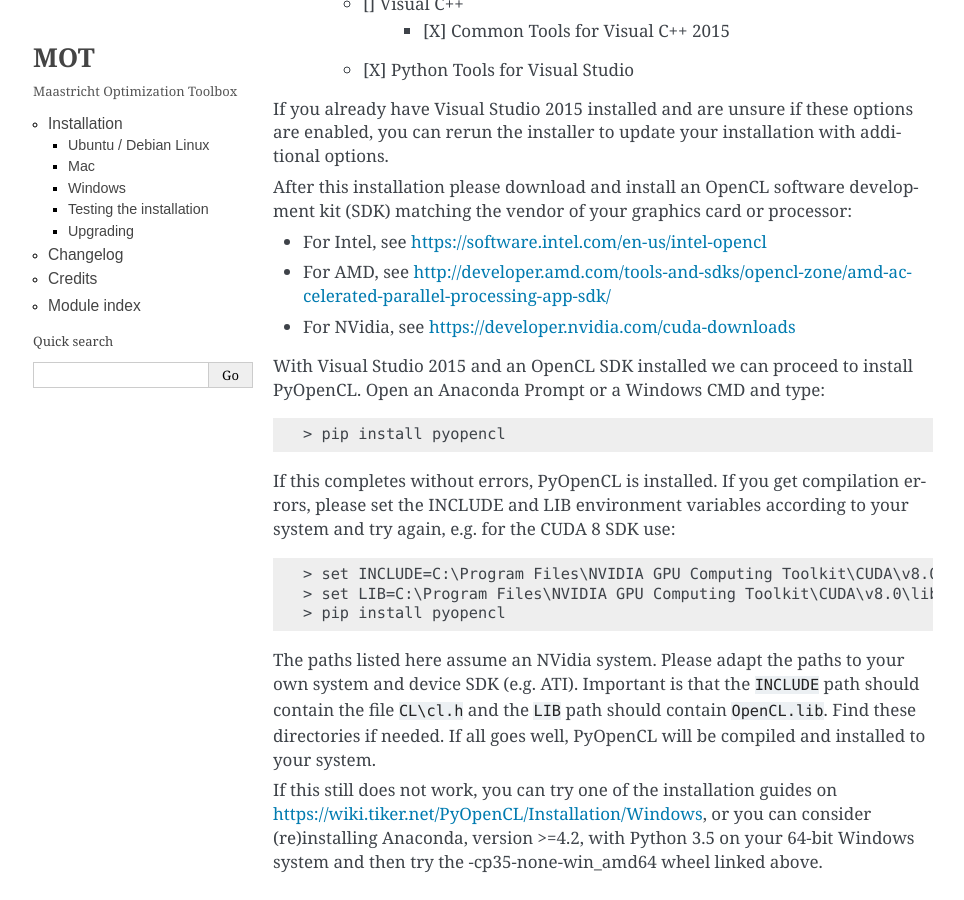
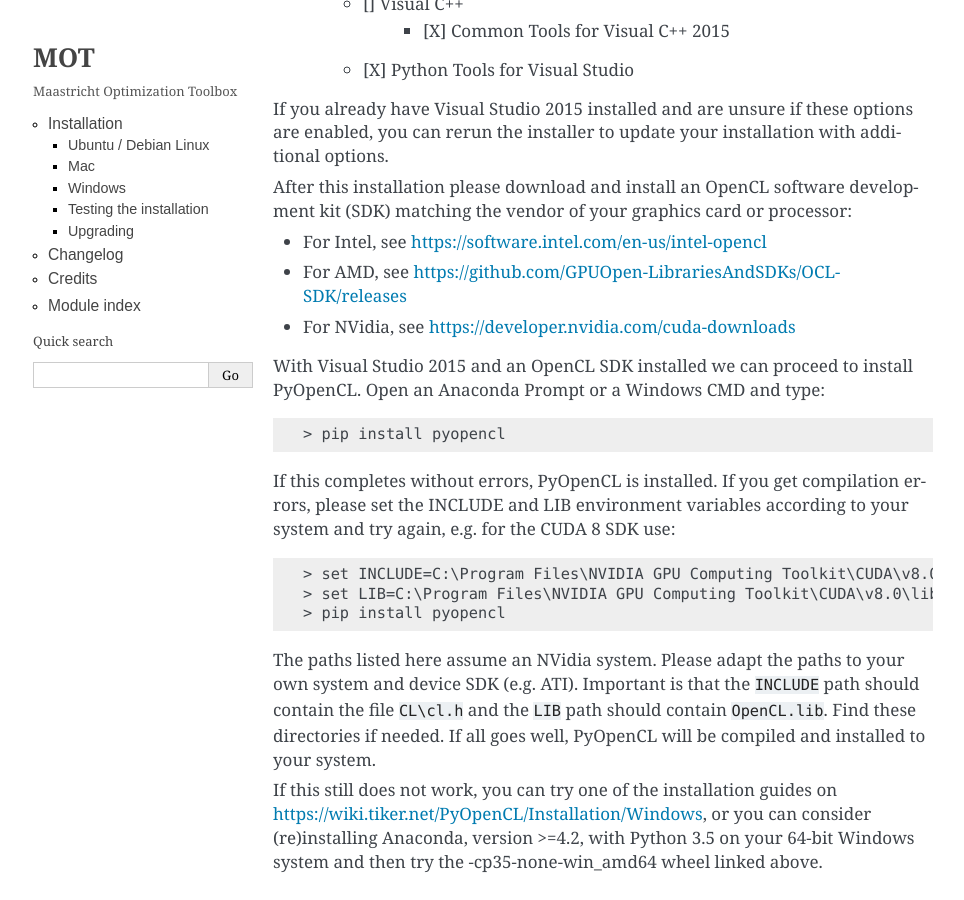
Before and after one commit to robbert-harms/MOT, a Sphinx documentation site: the page built from docs/install.rst, in a window 1280 px wide and 900 px high, scrolled down 3540 px. Shown: the whole window, without its empty margins (147-1111 px from the left). Built offline with Sphinx 7.4.7, drawn with Linux system fonts in a browser that asks for light colours; some of the changed lines change nothing that is shown.

Commit message:
Fixed the link to the AMD site in the docs

```diff
--- a/docs/install.rst
+++ b/docs/install.rst
@@ -159,7 +159,7 @@ If you already have Visual Studio 2015 installed and are unsure if these options
 After this installation please download and install an OpenCL software development kit (SDK) matching the vendor of your graphics card or processor:
 
 * For Intel, see https://software.intel.com/en-us/intel-opencl
-* For AMD, see http://developer.amd.com/tools-and-sdks/opencl-zone/amd-accelerated-parallel-processing-app-sdk/
+* For AMD, see https://github.com/GPUOpen-LibrariesAndSDKs/OCL-SDK/releases
 * For NVidia, see https://developer.nvidia.com/cuda-downloads
 
 With Visual Studio 2015 and an OpenCL SDK installed we can proceed to install PyOpenCL. Open an Anaconda Prompt or a Windows CMD and type:
```
